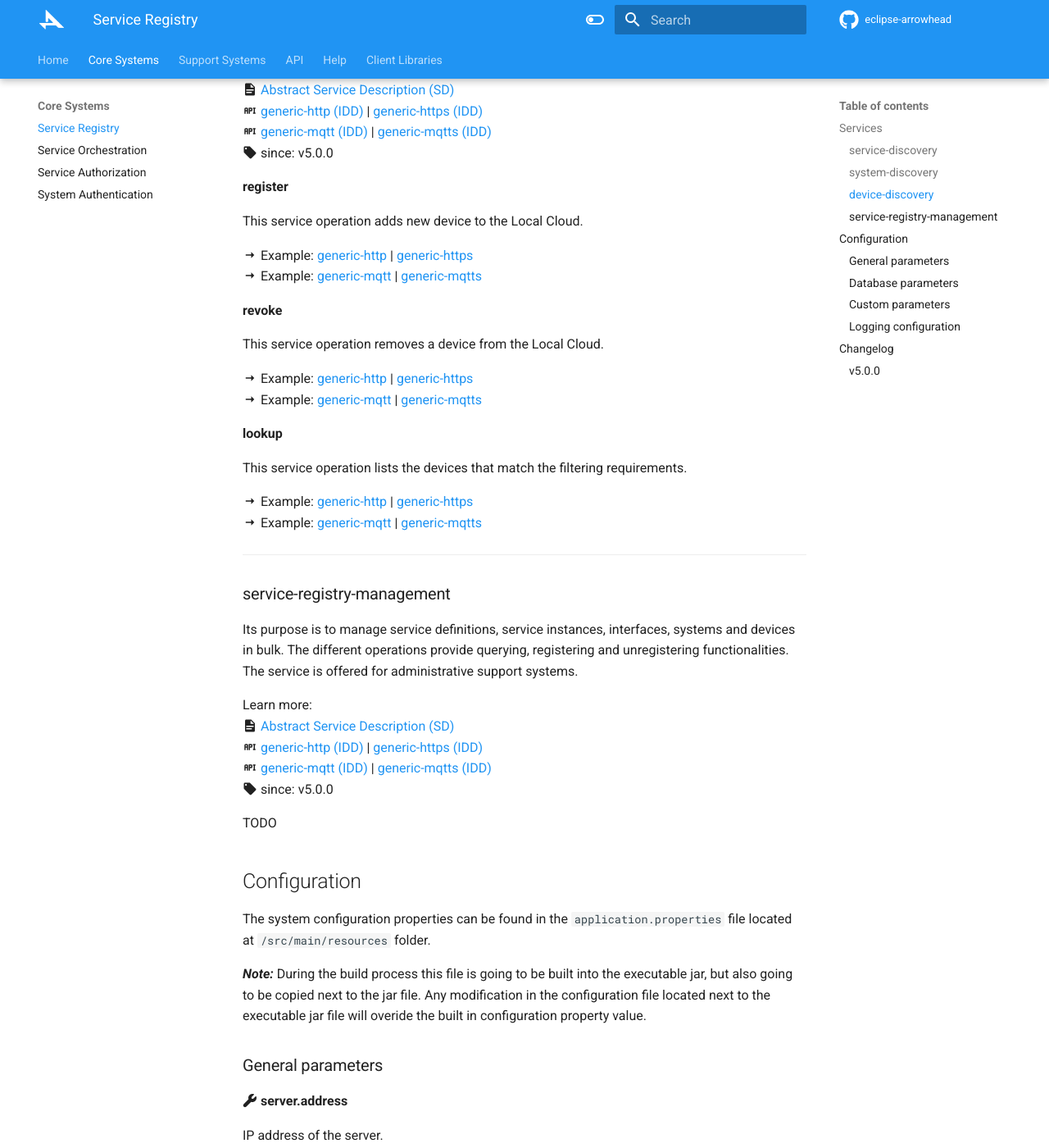
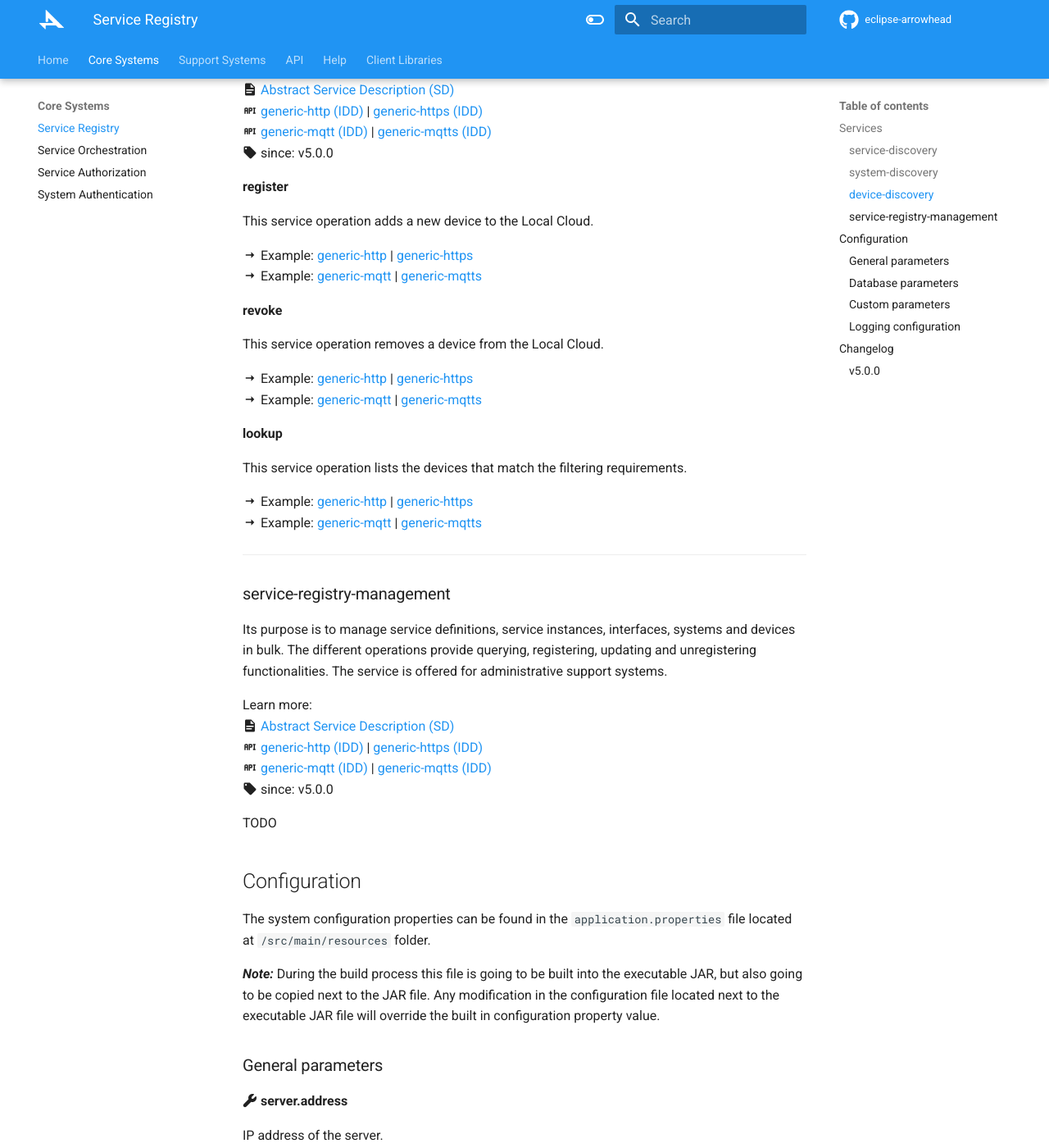
Before and after one commit to Aitia-IIOT/ah5-docs-java-spring, an MkDocs documentation site: the page built from docs/core_systems/service_registry.md, in a window 1280 px wide and 1400 px high, scrolled down 2056 px. Shown: the whole window at 82% size. Built offline with MkDocs 1.6.1 and Material for MkDocs 9.7.7, drawn with Linux system fonts in a browser that asks for light colours; some of the changed text lies outside the part shown.

Commit message:
mkdocs code review fixes

```diff
--- a/docs/core_systems/service_registry.md
+++ b/docs/core_systems/service_registry.md
@@ -75,7 +75,7 @@ This service operation lists the systems that match the filtering requirements.
 
 ### device-discovery
 
-The purpose of this service is to lookup, register and revoke devices on which the Local Cloud’s systems are running. The service is offered for both application and core/support systems.
+The purpose of this service is to lookup, register and revoke devices on which the Local Cloud’s systems can run. The service is offered for both application and core/support systems.
 
 Learn more: <br />
 :material-file-document: [Abstract Service Description (SD)](../assets/sd/5_0_0/device-discovery_sd.pdf) <br />
@@ -85,7 +85,7 @@ Learn more: <br />
 
 **register**
 
-This service operation adds new device to the Local Cloud.
+This service operation adds a new device to the Local Cloud.
 
 :material-arrow-right-thin: Example: [generic-http](../api/serviceregistry/device-discovery-generic-mqtt.md/#register) | [generic-https](todo)<br />
 :material-arrow-right-thin: Example: [generic-mqtt](../api/serviceregistry/device-discovery-generic-mqtt.md/#register) | [generic-mqtts](todo)
@@ -108,7 +108,7 @@ This service operation lists the devices that match the filtering requirements.
 
 ### service-registry-management
 
-Its purpose is to manage service definitions, service instances, interfaces, systems and devices in bulk. The different operations provide querying, registering and unregistering functionalities. The service is offered for administrative support systems.
+Its purpose is to manage service definitions, service instances, interfaces, systems and devices in bulk. The different operations provide querying, registering, updating and unregistering functionalities. The service is offered for administrative support systems.
 
 Learn more: <br />
 :material-file-document: [Abstract Service Description (SD)](../assets/sd/5_0_0/service-registry-management_sd.pdf) <br />
@@ -122,7 +122,7 @@ TODO
 
 The system configuration properties can be found in the `application.properties` file located at `/src/main/resources` folder.
 
-**_Note:_** During the build process this file is going to be built into the executable jar, but also going to be copied next to the jar file. Any modification in the configuration file located next to the executable jar file will overide the built in configuration property value.
+**_Note:_** During the build process this file is going to be built into the executable JAR, but also going to be copied next to the JAR file. Any modification in the configuration file located next to the executable JAR file will override the built in configuration property value.
 
 ### General parameters
 
```
Also changed, not shown: other parts of docs/core_systems/service_registry.md (+2 -2 lines), README.md (+1 -1 lines), docs/core_systems/service_authorization.md (+1 -1 lines), docs/core_systems/service_orchestration.md (+1 -1 lines), docs/core_systems/system_authentication.md (+1 -1 lines), docs/home/welcome.md (+1 -1 lines).
